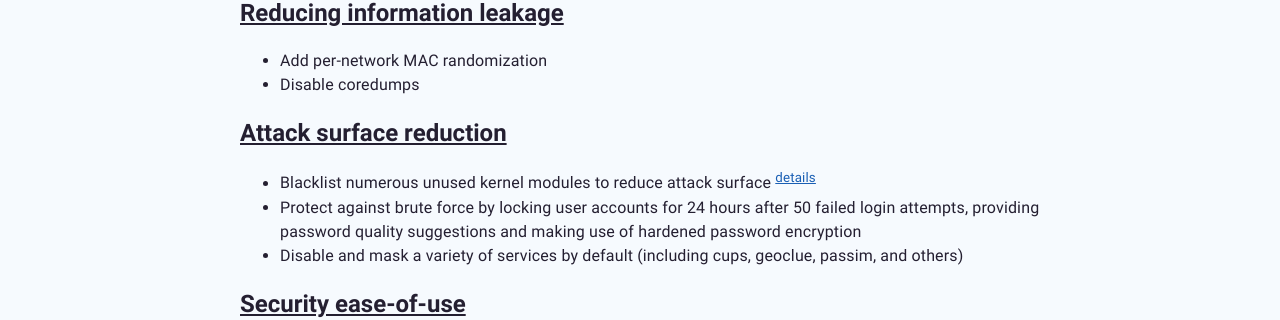
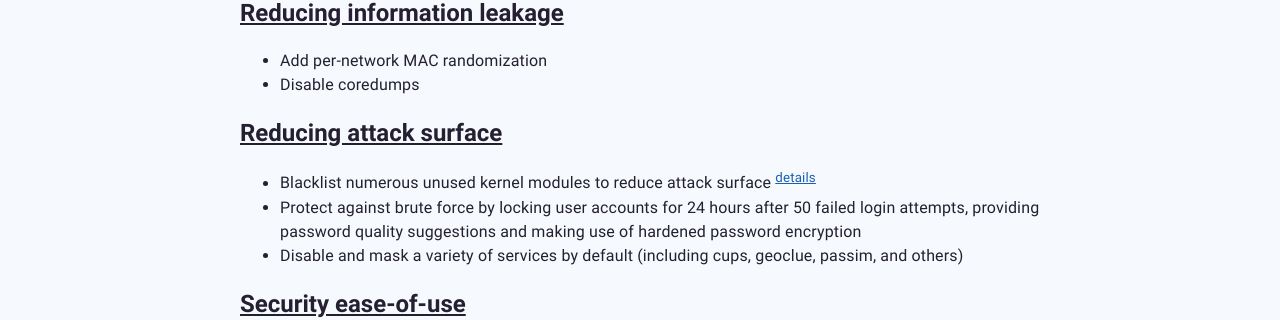
Before and after one commit to secureblue/secureblue.github.io, a Jekyll site: the page built from content/FEATURES.md, in a window 1280 px wide. Shown: the part 973-1293 px from the top of the page. Built offline with Jekyll 4.4.1, drawn with Linux system fonts in a browser that asks for light colours.

Commit message:
docs: unify attack surface title
Other topic titles use the present tense with -ing where applicable, make this consistent to those.

```diff
--- a/content/FEATURES.md
+++ b/content/FEATURES.md
@@ -40,7 +40,7 @@ permalink: /features
 - Add per-network MAC randomization
 - Disable coredumps
 
-## [Attack surface reduction](#attack-surface)
+## [Reducing attack surface](#attack-surface)
 {: #attack-surface}
 - Blacklist numerous unused kernel modules to reduce attack surface <sup>[details](https://github.com/secureblue/secureblue/blob/live/files/system/etc/modprobe.d/blacklist.conf)</sup>
 - Protect against brute force by locking user accounts for 24 hours after 50 failed login attempts, providing password quality suggestions and making use of hardened password encryption
```
